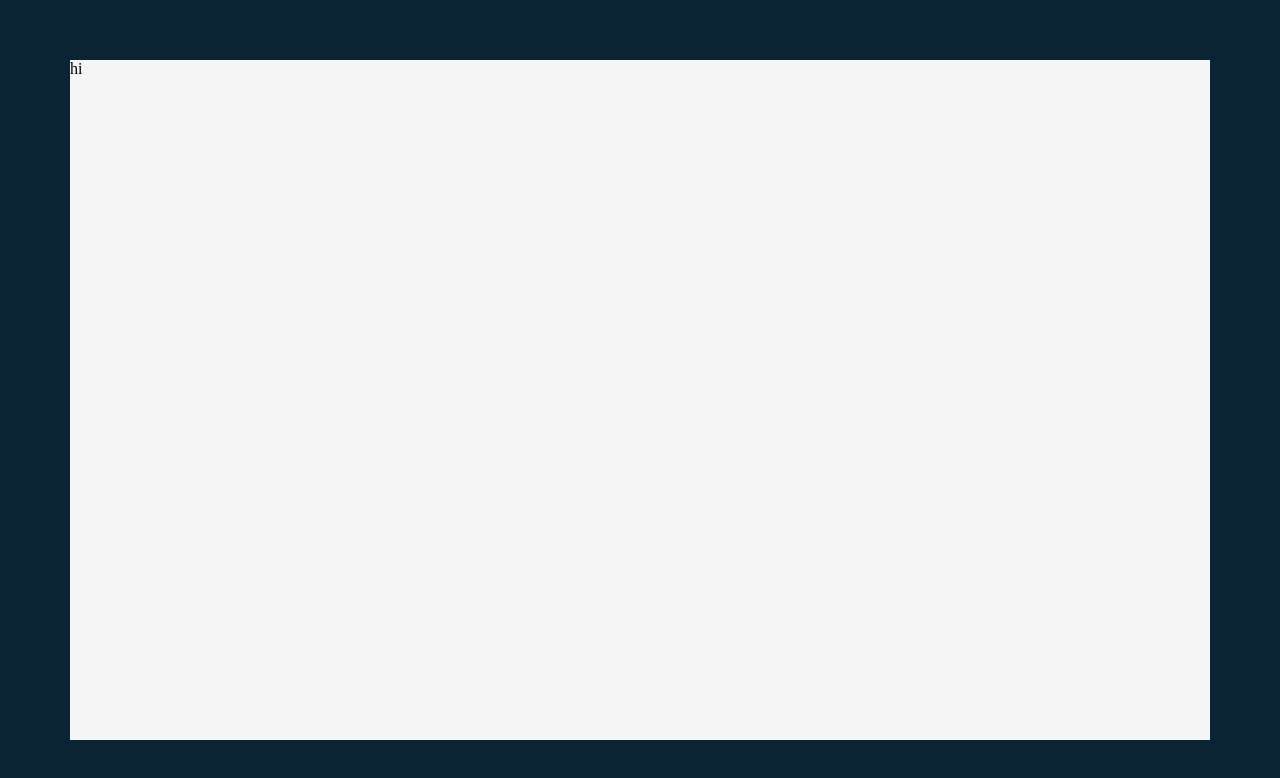
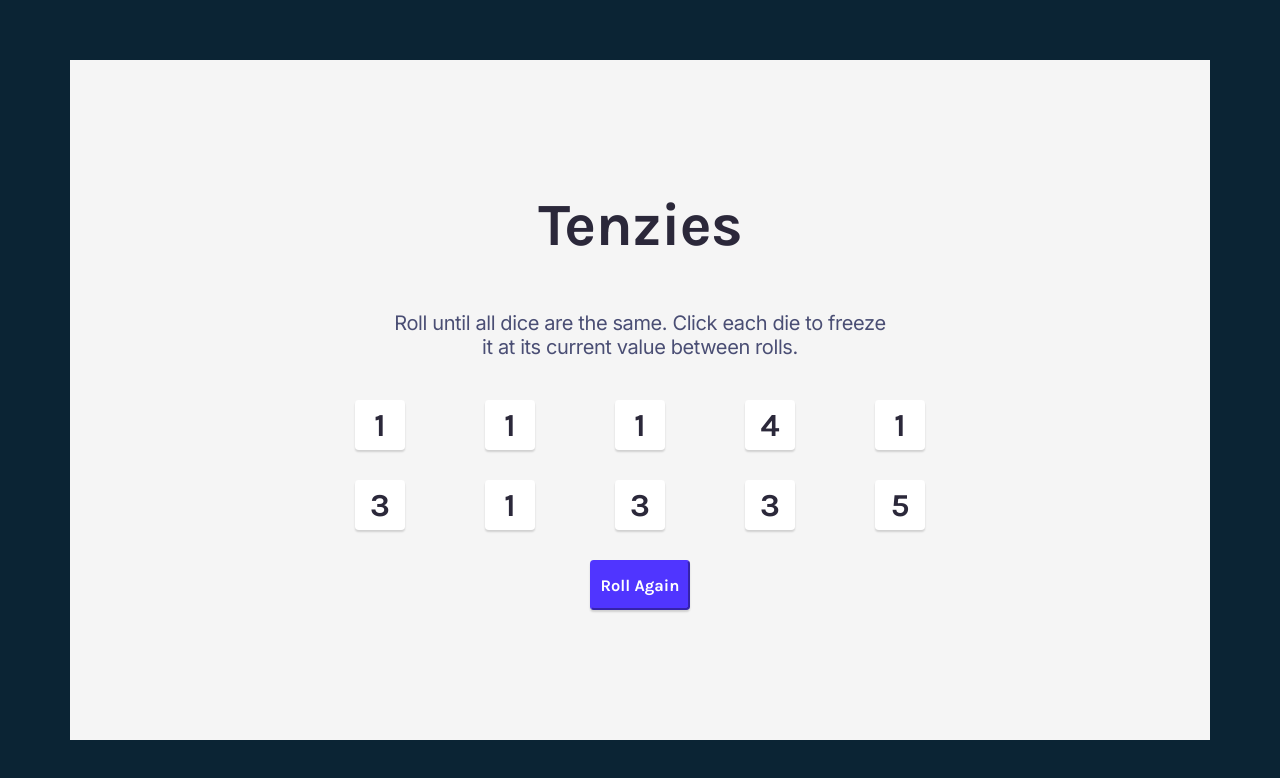
Before and after one commit to dwighthan/tenzies, a React (Create React App) app: page / in a window 1280 px wide. Shown: the top 778 px of the page. Built offline with nearby package versions, Linux system fonts and the light colour scheme.

Commit message:
second commit - some development changes to app

```diff
--- a/package.json
+++ b/package.json
@@ -6,6 +6,7 @@
     "@testing-library/jest-dom": "^5.17.0",
     "@testing-library/react": "^13.4.0",
     "@testing-library/user-event": "^13.5.0",
+    "nanoid": "^3.0.0",
     "react": "^18.2.0",
     "react-dom": "^18.2.0",
     "react-scripts": "5.0.1",
@@ -34,5 +35,9 @@
       "last 1 firefox version",
       "last 1 safari version"
     ]
+  },
+  "devDependencies": {
+    "@babel/plugin-proposal-private-methods": "^7.18.6",
+    "@babel/plugin-proposal-private-property-in-object": "^7.21.11"
   }
 }
--- a/public/index.html
+++ b/public/index.html
@@ -3,6 +3,12 @@
   <head>
     <meta charset="utf-8" />
     <meta name="viewport" content="width=device-width, initial-scale=1" />
+    <link rel="preconnect" href="https://fonts.googleapis.com">
+    <link rel="preconnect" href="https://fonts.gstatic.com" crossorigin>
+    <link href="https://fonts.googleapis.com/css2?family=Karla:wght@500;700&display=swap" rel="stylesheet">
+    <link rel="preconnect" href="https://fonts.googleapis.com">
+    <link rel="preconnect" href="https://fonts.gstatic.com" crossorigin>
+    <link href="https://fonts.googleapis.com/css2?family=Inter&display=swap" rel="stylesheet">
   </head>
   <body>
     <div id="root"></div>
--- a/src/App.js
+++ b/src/App.js
@@ -1,10 +1,57 @@
-import { React } from 'react';
+import React from 'react';
+import Die from './components/Die';
 import './styles.css';
+import { nanoid } from 'nanoid'
 
 function App() {
+
+    //our state for dice values
+    const [dice, setDice] = React.useState(randomArray())
+
+    //function to give us an array of objects to set to state. Gives us random number.
+    function randomArray() {
+      const diceValueArray = []
+      for (let i = 0; i < 10; i++) {
+        diceValueArray.push({
+          value: Math.ceil(Math.random() * 6),
+          isHeld: false,
+          id: nanoid()
+        })
+     }
+
+     return diceValueArray
+    }
+
+    //function for button to reset dice
+    function newDice() {
+      setDice((prevDice) => {
+        return prevDice.map((die) => {
+          return (die.isHeld === true ? die : {...die, value: Math.ceil(Math.random() * 6)})
+        })
+      })
+    }
+
+    function holdDice(id) {
+      setDice((prevDice) => {
+        return prevDice.map((die) => {
+          return (
+            die.id === id ? {...die, isHeld: !die.isHeld} : die
+          )
+        })
+      })
+    }
+
+    //mapping over state to turn into JSX elements
+    const diceArray = dice.map((die) => (<Die key={die.id} value={die.value} isHeld={die.isHeld} holdDice={() => holdDice(die.id)}/>))
+
   return (
     <main className="main">
-      <div>hi</div>
+      <h1 className="header">Tenzies</h1>
+      <h3 className="header-instructions">Roll until all dice are the same. Click each die to freeze it at its current value between rolls.</h3>
+      <div className="die-container">
+        {diceArray}
+        <button className="button-reroll" onClick={newDice}>Roll Again</button>
+      </div>
     </main>
   );
 }
--- /dev/null
+++ b/src/components/Die.js
@@ -0,0 +1,15 @@
+import { React } from "react"
+import "../styles.css"
+
+export default function Die(props) {
+
+    const styles = {
+        backgroundColor: props.isHeld ? "#59E391" : "#FFF"
+    }
+
+    return (
+        <div className="die-face" style={styles} onClick={props.holdDice}>
+            <h2 className="die-number">{props.value}</h2>
+        </div>
+    )
+}
--- a/src/styles.css
+++ b/src/styles.css
@@ -7,12 +7,105 @@ body {
     background-color: #0B2434;
     padding: 60px 70px;
     width: 100vw;
-    height: 100vh;
     position: absolute;
 }
 
 .main {
+    display: flex;
     background-color: #F5F5F5;
     width: 100%;
     height: 85vh;
+    flex-direction: column;
+    justify-content: center;
+    align-items: center;
+    padding-top: 200px;
+    padding-bottom: 200px;
 }
+
+.header {
+    display: flex;
+    width: 30vw;
+    max-height: 1vh;
+    justify-content: center;
+    align-items: center;
+    color: #2B283A;
+    text-align: center;
+    font-family:'Karla', sans-serif;
+    font-size: 60px;
+    font-style: normal;
+    font-weight: 700;
+    line-height: normal;
+    letter-spacing: -0.768px;
+    padding-top: 35px;
+    padding-bottom: 35px;
+}
+
+.header-instructions {
+    display: flex;
+    width: 500px;
+    height: 30px;
+    justify-content: center;
+    align-items: center;
+    color: #4A4E74;
+    text-align: center;
+    font-family: 'Inter', sans-serif;
+    font-size: 20px;
+    font-style: normal;
+    font-weight: 400;
+    line-height: normal;
+    letter-spacing: -0.393px;
+}
+
+.die-container {
+    display: grid;
+    grid-template-columns: repeat(5, minmax(100px, 1fr));
+    grid-template-rows: 50px 50px 50px;
+    grid-gap: 30px;
+    place-items: center;
+    margin-top: 30px;
+    margin-bottom: 40px;
+}
+
+.die-face {
+    display: flex;
+    justify-content: center;
+    align-items: center;
+    width: 50px;
+    height: 50px;
+    border-radius: 3.813px;
+    box-shadow: 0px 2px 2px 0px rgba(0, 0, 0, 0.15)
+}
+
+.die-number {
+    color: #2B283A;
+    font-family: 'Karla', sans-serif;
+    font-size: 2rem;
+    font-style: normal;
+    font-weight: 700;
+    line-height: normal;
+}
+
+.button-reroll {
+    display: flex;
+    grid-column: 3;
+    width: 100px;
+    height: 50px;
+    flex-direction: column;
+    justify-content: center;
+    align-items: center;
+    background-color: #5035FF;
+    color: #FFF;
+    text-align: center;
+    font-family: 'Karla', sans-serif;
+    font-size: 16.384px;
+    font-style: normal;
+    font-weight: 700;
+    line-height: normal;
+    border-radius: 3.813px;
+    border-color: #5035FF;
+    box-shadow: 0px 2px 2px 0px rgba(0, 0, 0, 0.15);
+}
+
+.button-reroll:active {
+    box-shadow: inset 5px 5px 10px -3px rgba(0, 0, 0, 0.7);
+}
```
Also changed, not shown: 1 other file (tests, documents, lock files or other folders).
